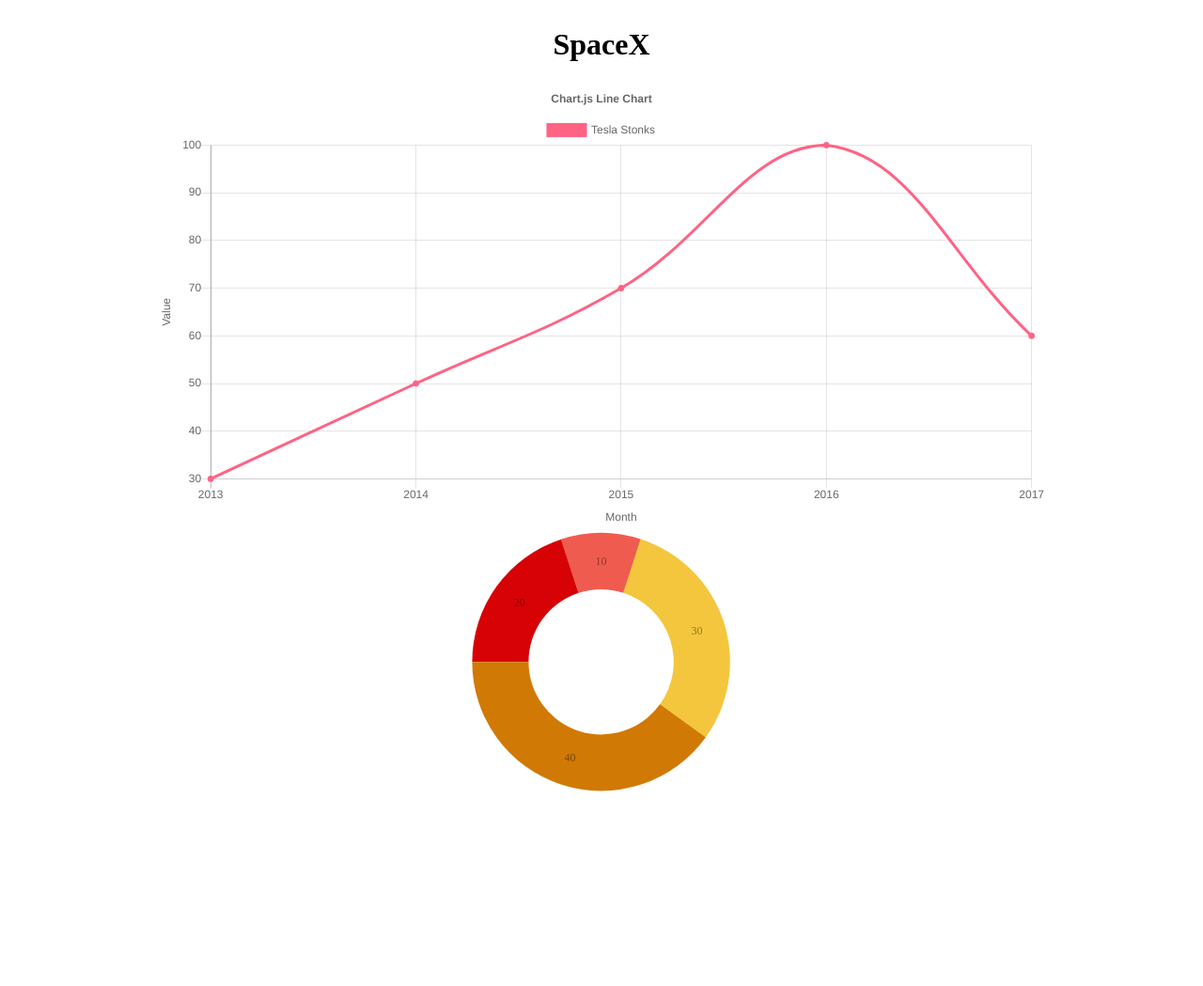
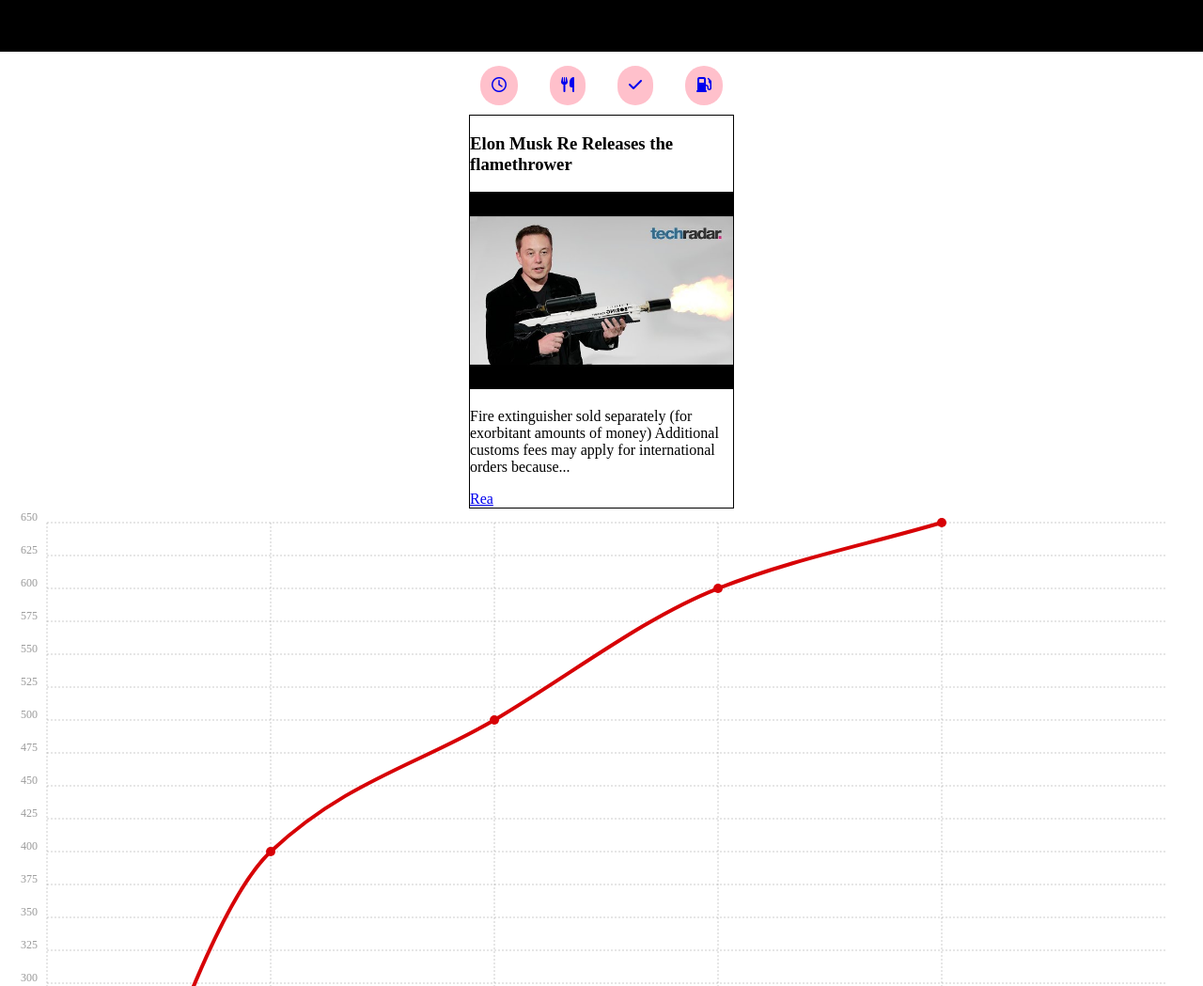
Before and after one commit to grumpyting/XT2, a plain HTML site: page index.html in a window 1280 px wide. Shown: the top 1049 px of the page at 94% size. Before the commit the page ends 854 px from the top, so only its background shows below. Drawn offline with nearby package versions, Linux system fonts and the light colour scheme.

Commit message:
home
home chart af
nav af
card af

```diff
--- a/chartist.css
+++ b/chartist.css
@@ -1,8 +1,3 @@
-section{
-  width: 30%;
-  height: 30%;
-  border-style: solid 1px black;
-}
 .ct-label {
   fill: rgba(0, 0, 0, 0.4);
   color: rgba(0, 0, 0, 0.4);
--- a/index.html
+++ b/index.html
@@ -6,21 +6,38 @@
 		<script type="text/javascript" src="script.js"></script>
 		<link rel="stylesheet" type="text/css" href="chartist.css">
 		<link rel="stylesheet" type="text/css" href="style.css">
-
+		<script src="https://kit.fontawesome.com/8609a8999a.js" crossorigin="anonymous"></script>
 <script src="https://cdn.jsdelivr.net/npm/chart.js@2.8.0"></script>
 <script src="chartist.js"></script>
 
 
 	</head>
-  	<body>
-		<header>
-			<h1>SpaceX</h1>
-		</header>
+		<body>
+				<header></header>
+				<nav>
+  					<a href="index.html">
+						<i class="far fa-clock" href="index.html"></i>
+					</a>
+  					<a href="food.html">
+						<i class="fas fa-utensils" href=""></i>
+					</a>
+  					<a href="check.html">
+						<i class="fas fa-check" href="#"></i>
+					</a>
+  					<a href="gas.html">
+						<i class="fas fa-gas-pump" href="#"></i>
+					</a>
+				</nav>
+				<article class="card">
+					<h3>Elon Musk Re Releases the flamethrower</h3>
+					<img src="img/elon.jpg">
+					<p>Fire extinguisher sold separately (for exorbitant amounts of money) Additional customs fees may apply for international orders because...</p>
+					<a href="#">Rea</a>
+				</article>
 
-<div style="width:75%;">
-  <canvas id="canvas"></canvas>
-</div>
-<section><div class="ct-chart ct-perfect-fourth"></div></section>
+				<div class="ct-chart ct-perfect-fourth">
+
+				</div>
 
 
 
@@ -30,84 +47,19 @@
 
 <script>
 
-	var chartColors = {
-  red: 'rgb(255, 99, 132)',
-  orange: 'rgb(255, 159, 64)',
-  yellow: 'rgb(255, 205, 86)',
-  green: 'rgb(75, 192, 192)',
-  blue: 'rgb(54, 162, 235)',
-  purple: 'rgb(153, 102, 255)',
-  grey: 'rgb(231,233,237)'
-};
+new Chartist.Line('.ct-chart', {
+  labels: ['Monday', 'Tuesday', 'Wednesday', 'Thursday', 'Friday'],
+  series: [
+    [0,400, 500, 600, 650],
 
-var randomScalingFactor = function() {
-  return (Math.random() > 0.5 ? 1.0 : -1.0) * Math.round(Math.random() * 100);
-}
-var MONTHS = ["2013", "2014", "2015", "2016", "2017"];
-var config = {
-  type: 'line',
-  data: {
-    labels: ["2013", "2014", "2015", "2016", "2017"],
-    datasets: [{
-      label: "Tesla Stonks",
-      backgroundColor: chartColors.red,
-      borderColor: chartColors.red,
-      data: [
-        (30),
-        (50),
-        (70),
-        (100),
-        (60),
-      ],
-      fill: false,
-    }, ]
-  },
-  options: {
-    responsive: true,
-    title: {
-      display: true,
-      text: 'Chart.js Line Chart'
-    },
-    tooltips: {
-      mode: 'label',
-    },
-    hover: {
-      mode: 'nearest',
-      intersect: true
-    },
-    scales: {
-      xAxes: [{
-        display: true,
-        scaleLabel: {
-          display: true,
-          labelString: 'Month'
-        }
-      }],
-      yAxes: [{
-        display: true,
-        scaleLabel: {
-          display: true,
-          labelString: 'Value'
-        }
-      }]
-    }
+  ]
+}, {
+  fullWidth: false,
+  chartPadding: {
+    right: 40
   }
-};
-
-
-var ctx = document.getElementById("canvas").getContext("2d");
-window.myLine = new Chart(ctx, config);
-
-
-new Chartist.Pie('.ct-chart', {
-  series: [20, 10, 30, 40]
-}, {
-  donut: true,
-  donutWidth: 60,
-  donutSolid: true,
-  startAngle: 270,
-  showLabel: true
 });
 
 
+
 </script>
--- a/style.css
+++ b/style.css
@@ -2,4 +2,46 @@ body{
 	display: flex;
 	flex-direction: column;
 	align-items: center;
+	margin: 0 auto;
 }
+
+nav{
+	margin-top: 15px;
+	display: flex;
+	flex-direction: row;
+	justify-content: space-evenly;
+}
+
+nav > a{
+	background-color: pink;
+	padding: 12px;
+	margin: 0px 17px 10px 17px;
+	border-radius: 30px;
+}
+
+
+header{
+	background-color: black;
+	height: 55px;
+	width: 100%;
+}
+
+section{
+  width: 50%;
+  height: 50%;
+  border-style: solid 1px black;
+}
+
+img{
+	max-width: 100%;
+}
+
+.card{
+	width: 280px;
+	border: 1px solid black;
+}
+
+#canvas{
+	height: 35%;
+	width: 100%;
+}
```
Also changed, not shown: food.html (added, +64 -0 lines), img/elon.jpg (added).
